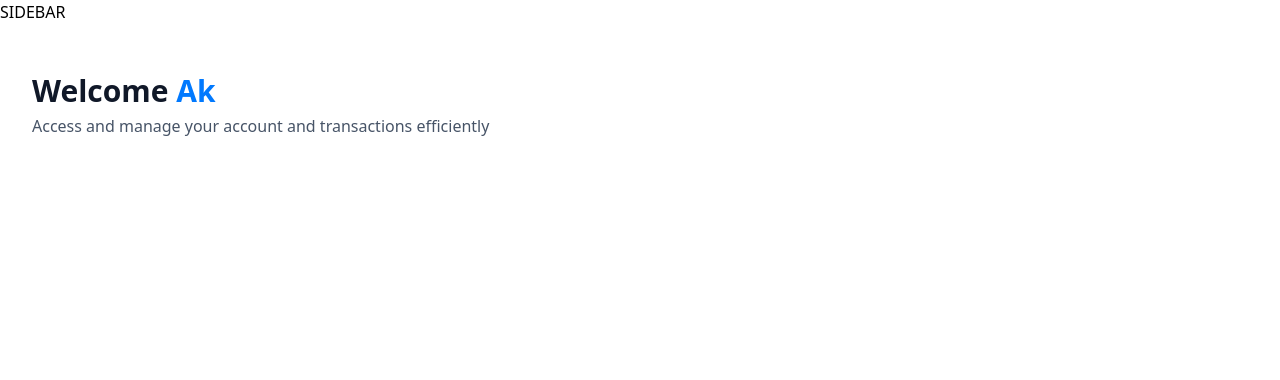
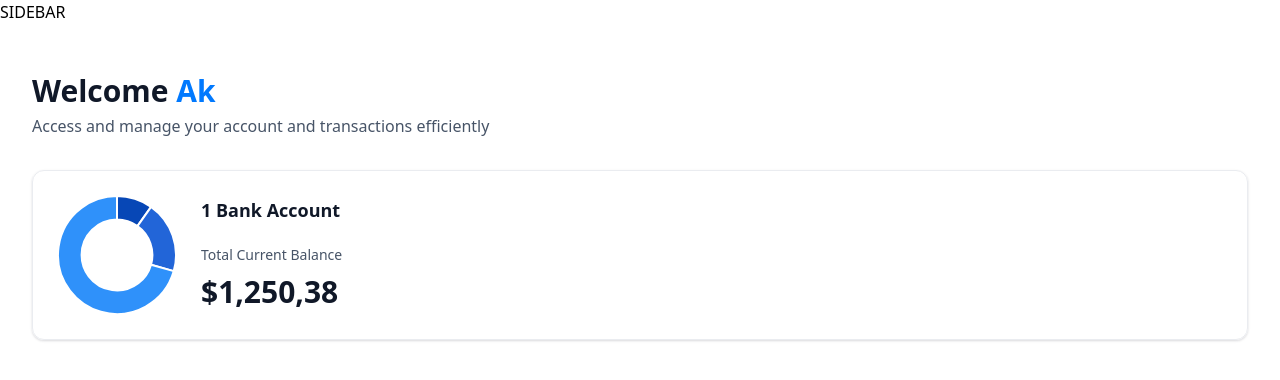
Before and after one commit to redhairshanks362/jsm_banking, a Next.js app: page / in a window 1280 px wide. Shown: the top 380 px of the page. Built offline with nearby package versions, Linux system fonts and the light colour scheme.

Commit message:
Finished implementing the basic home page layout
This includes showing the balance and greeting message with balance

```diff
--- a/app/(root)/page.tsx
+++ b/app/(root)/page.tsx
@@ -1,4 +1,5 @@
 import HeaderBox from '@/components/ui/HeaderBox';
+import TotalBalanceBox from '@/components/ui/TotalBalanceBox';
 import React from 'react'
 
 // The reason why we don't have to add /auth or /root in the path of the url because these are route groups (They are not added the file based routing)
@@ -18,6 +19,12 @@
                         user={loggedIn?.firstName || 'Guest'}
                         subtext="Access and manage your account and transactions efficiently"
                     />
+
+                    <TotalBalanceBox
+                    accounts={[]}
+                    totalBanks={1}
+                    totalCurrentBalance={1250.38}
+                    />
                 </header>
             </div>
         </section>
--- /dev/null
+++ b/components/ui/AnimatedCounter.tsx
@@ -0,0 +1,13 @@
+'use client';
+import React from 'react'
+import CountUp from 'react-countup'
+
+const AnimatedCounter = ({amount}: {amount : number}) => {
+  return (
+    <div className='w-full'>
+        <CountUp decimals={2} decimal=',' prefix='$' end={amount} />
+    </div>
+  )
+}
+
+export default AnimatedCounter
--- /dev/null
+++ b/components/ui/DoughnutChart.tsx
@@ -0,0 +1,30 @@
+// 'use client';
+import { Chart as ChartJS, ArcElement, Tooltip, Legend} from "chart.js";
+import { Doughnut } from "react-chartjs-2";
+
+ChartJS.register(ArcElement, Tooltip, Legend);
+
+const DoughnutChart = ( {accounts} : DoughnutChartProps) => {
+    const data = {
+        datasets: [
+            {
+                label: 'Banks',
+                data: [1250, 2500, 9000],
+                backgroundColor: ['#0747b6', '#2265d8', '#2f91fa']
+            }
+        ],
+        labels: [
+            ['Bank 1', 'Bank2', 'Bank3']
+        ]
+    }
+  return <Doughnut data={data} options={{cutout: '60%',
+                    plugins: {
+                     legend: {
+                    display: false,
+                }
+            }
+}}
+/>
+}
+
+export default DoughnutChart
--- /dev/null
+++ b/components/ui/TotalBalanceBox.tsx
@@ -0,0 +1,27 @@
+import React from 'react'
+import AnimatedCounter from './AnimatedCounter'
+import DoughnutChart from './DoughnutChart'
+
+const TotalBalanceBox = ({accounts = [], totalBanks, totalCurrentBalance}: TotlaBalanceBoxProps) => {
+  return (
+    <section className='total-balance'>
+        <div className='total-balance-chart'>
+            <DoughnutChart accounts={accounts}/>
+        </div>
+
+        <div className='flex flex-col gap-6'>
+            <h2 className='header-2'>
+                {totalBanks} Bank {totalBanks > 1 ? 'Accounts' : 'Account'}
+            </h2>
+            <div className='flex flex-col gap-2'>
+                <p className='total-balance-label'>Total Current Balance</p>
+                <div className='total-balance-amount flex-center gap-2'>
+                    <AnimatedCounter amount={totalCurrentBalance}/>
+                </div>
+            </div>
+        </div>
+    </section>
+  )
+}
+
+export default TotalBalanceBox
--- a/package.json
+++ b/package.json
@@ -10,11 +10,15 @@
   },
   "dependencies": {
     "@radix-ui/react-slot": "^1.1.0",
+    "chart.js": "^4.4.4",
     "class-variance-authority": "^0.7.0",
     "clsx": "^2.1.1",
     "lucide-react": "^0.437.0",
     "next": "14.2.7",
+    "query-string": "^9.1.1",
     "react": "^18",
+    "react-chartjs-2": "^5.2.0",
+    "react-countup": "^6.5.3",
     "react-dom": "^18",
     "shadcn-ui": "^0.9.0",
     "tailwind-merge": "^2.5.2",
```
Also changed, not shown: 1 other file (tests, documents, lock files or other folders).
